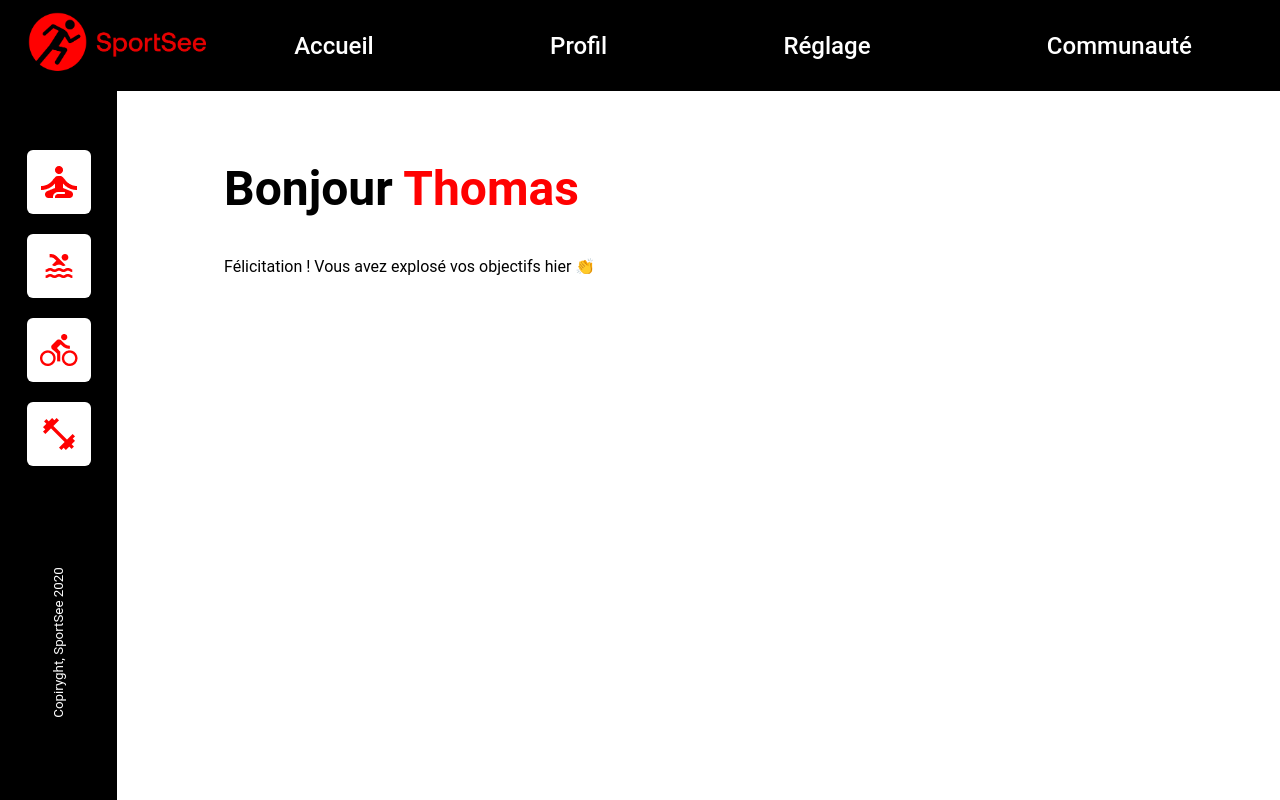
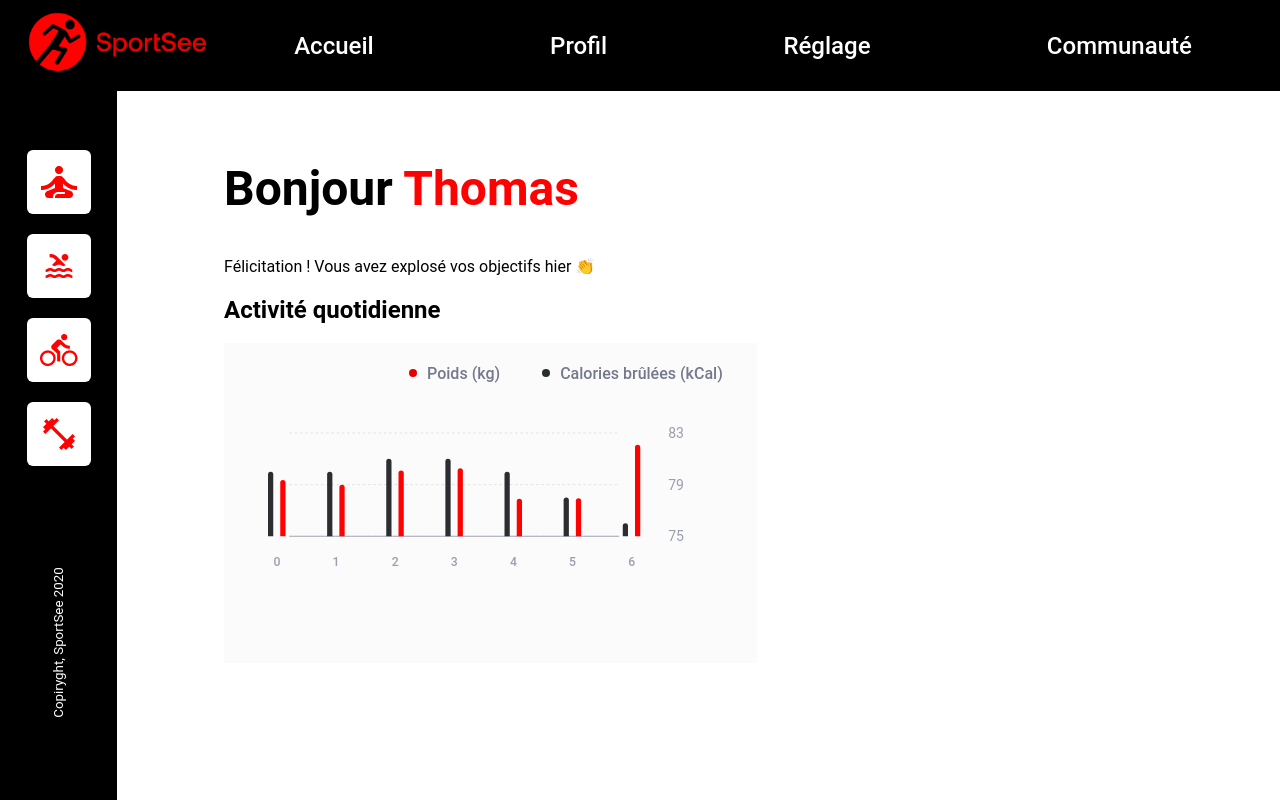
Before and after one commit to PrAndrian/SportSee, a React (Create React App) app: page / in a window 1280 px wide. Shown: the top 800 px of the page. Built offline with nearby package versions, Linux system fonts and the light colour scheme; the HTML template or start-up script is replaced by a standard one.

Commit message:
DalyActivityChart component

```diff
--- a/package.json
+++ b/package.json
@@ -12,6 +12,7 @@
     "react-router": "^6.14.1",
     "react-router-dom": "^6.14.1",
     "react-scripts": "5.0.1",
+    "recharts": "^2.7.2",
     "web-vitals": "^2.1.4"
   },
   "scripts": {
--- /dev/null
+++ b/src/components/DailyActiveChart.jsx
@@ -0,0 +1,160 @@
+import React from 'react'
+import styles from '../styles/DailyActiveChart.module.css'
+import {
+    BarChart,
+    Bar,
+    XAxis,
+    YAxis,
+    CartesianGrid,
+    Tooltip,
+    Legend,
+    ResponsiveContainer,
+  } from 'recharts';
+
+const data = [
+  {
+    day: '2020-07-01',
+    kilogram: 80,
+    calories: 240
+},
+{
+    day: '2020-07-02',
+    kilogram: 80,
+    calories: 220
+},
+{
+    day: '2020-07-03',
+    kilogram: 81,
+    calories: 280
+},
+{
+    day: '2020-07-04',
+    kilogram: 81,
+    calories: 290
+},
+{
+    day: '2020-07-05',
+    kilogram: 80,
+    calories: 160
+},
+{
+    day: '2020-07-06',
+    kilogram: 78,
+    calories: 162
+},
+{
+    day: '2020-07-07',
+    kilogram: 76,
+    calories: 390
+}
+];
+
+const DailyActiveChart = () => {
+  return (
+    <>
+        <h2>Activité quotidienne</h2>
+        <ResponsiveContainer width='100%' height='100%'>
+            <BarChart
+              data={data}
+              margin={{ top: 80, right: 48, bottom: 32, left: 48 }}
+              barGap={8}
+              barCategoryGap="35%"
+              style={{
+                  backgroundColor:"#FBFBFB",
+                  paddingTop:"20px",
+                  paddingBottom:"20px",
+                  paddingRight:"20px",
+                  paddingleft:"20px",
+              }}
+            >
+
+            <CartesianGrid
+                strokeDasharray="3 3"
+                vertical={false}
+                stroke="#DEDEDE"
+            />
+
+            <XAxis
+                // dataKey="day"
+                dy={16}
+                padding={{ left: -48, right: -48 }}
+                stroke="#9b9eac"
+                tickLine={false}
+                tick={{ fontSize: 14, fontWeight: 500 }}
+            />
+
+            <YAxis
+                yAxisId="kg"
+                tickCount={3}
+                dataKey="kilogram"
+                domain={["dataMin - 1", "dataMax + 2"]}
+                allowDecimals={false}
+                dx={48}
+                orientation="right"
+                stroke="#9b9eac"
+                axisLine={false}
+                tickLine={false}
+            />
+            <YAxis
+                yAxisId="cal"
+                dataKey="calories"
+                domain={[0, "dataMax + 50"]}
+                hide={true}
+            />
+
+            <Bar
+                yAxisId="kg"
+                dataKey="kilogram"
+                maxBarSize={8}
+                fill="#2b2d30"
+                radius={[50, 50, 0, 0]}
+                />
+            <Bar
+                yAxisId="cal"
+                dataKey="calories"
+                maxBarSize={8}
+                fill="#ff0101"
+                radius={[50, 50, 0, 0]}
+            />
+
+            <Tooltip
+                content={<CustomTooltip />}
+                cursor={{
+                fill: "rgba(0, 0, 0, 0.1)",
+                }}
+            />
+
+            <Legend wrapperStyle={{width:200,top:0,right:158 }} content={<CusomizedLegend />}/>
+
+            </BarChart>
+        </ResponsiveContainer>
+    </>
+  )
+}
+
+function CustomTooltip({ active, payload }) {
+    if (active && payload) {
+      return (
+        <div className={styles.tooltip_container}>
+          <p background='#2b2d30'>
+            {`${payload[0].value}kg`}
+          </p>
+          <p background='#2b2d30'>
+            {`${payload[1].value}KCal`}
+          </p>
+        </div>
+      );
+    }
+
+    return null;
+}
+
+function CusomizedLegend() {
+  return (
+    <div className={styles.legend_container}>
+      <p><span></span> Poids (kg)</p>
+      <p><span></span>Calories brûlées (kCal)</p>
+    </div>
+  );
+}
+export default DailyActiveChart
--- a/src/components/Layout.jsx
+++ b/src/components/Layout.jsx
@@ -1,11 +1,13 @@
 import React from 'react'
 import { Outlet } from 'react-router'
 import Navbar from './Navbar'
+// import Sidebar from './Profil/Sidebar'
 
 const Layout = () => {
     return (
         <>
             <Navbar/>
+            {/* <Sidebar/> */}
             <Outlet/>
         </>
     )
--- a/src/pages/Profil.jsx
+++ b/src/pages/Profil.jsx
@@ -1,6 +1,7 @@
 import React from 'react'
 import Sidebar from '../components/Profil/Sidebar'
 import styles from '../styles/Profil.module.css'
+import DailyActiveChart from '../components/DailyActiveChart';
 
 const Profil = () => {
   return (
@@ -9,8 +10,15 @@ const Profil = () => {
         <section className={styles.profil_content}>
           <h1>Bonjour <span className={styles.name}>Thomas</span></h1>
           <span>Félicitation ! Vous avez explosé vos objectifs hier 👏</span>
-          <div>
 
+          <div className={styles.container}>
+            <div className={styles.charts}>
+              <DailyActiveChart/>
+            </div>
+
+            <aside className={styles.stats}>
+
+            </aside>
           </div>
         </section>
     </main>
--- /dev/null
+++ b/src/styles/DailyActiveChart.module.css
@@ -0,0 +1,46 @@
+.tooltip_container > p{
+    font-size: 10px;
+    font-weight: 500;
+    padding: 0 7px;
+}
+
+.tooltip_container{
+    display: flex;
+    flex-direction: column;
+    justify-content: center;
+    align-items: center;
+    background-color: #E60000;
+    color: white;
+    height: 63px;
+    padding: 12px 0;
+}
+
+.legend_container>p{
+    display: flex;
+    align-items: center;
+    white-space: nowrap;
+    color: #74798C;
+}
+
+.legend_container > p > span{
+    display: inline-block;
+    width: 8px;
+    height: 8px;
+    border-radius: 100%;
+    margin: 10px;
+}
+
+.legend_container > p:first-child > span{
+    background-color: #E60000;
+}
+
+.legend_container > p:last-child > span{
+    background-color: #282D30;
+}
+
+.legend_container{
+    display: flex;
+    font-family: 7px;
+    font-weight: 500;
+    gap: 32px
+}
--- a/src/styles/Profil.module.css
+++ b/src/styles/Profil.module.css
@@ -16,3 +16,16 @@ h1{
 .name{
     color: #FF0101;
 }
+.container{
+    display: flex;
+}
+
+.charts{
+    width:100%;
+    height: 320px;
+    background-color:"#FBFBFB";
+}
+
+.stats{
+    width: 100%;
+}
```
Also changed, not shown: 1 other file (tests, documents, lock files or other folders).
